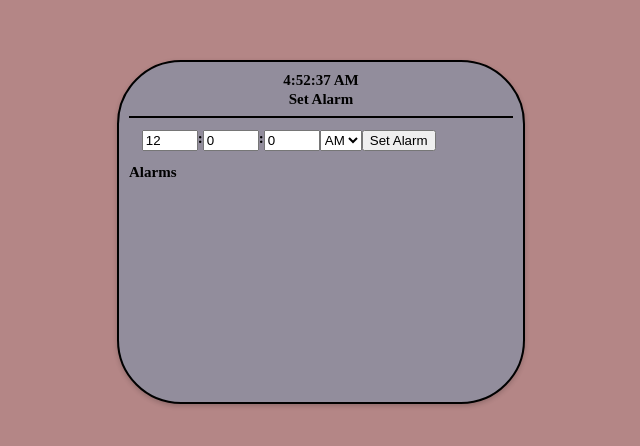
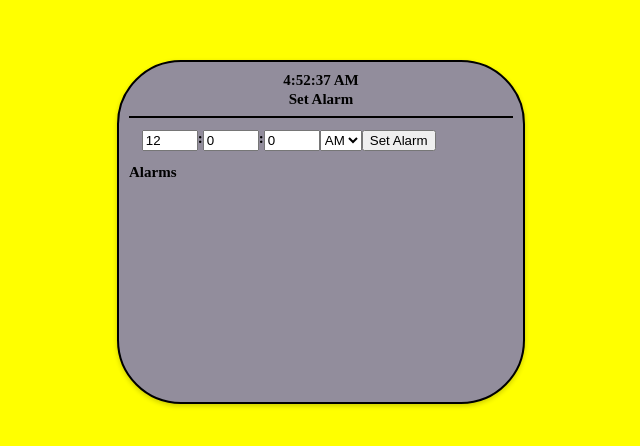
Before and after one commit to codinav/AlarmClock, a plain HTML site: page index.html in a window 1280 px wide. Shown: the part 168-614 px from the top of the page, without its empty margins (319-959 px from the left). Drawn offline with Linux system fonts and the light colour scheme.

Commit message:
Update style.css

```diff
--- a/style.css
+++ b/style.css
@@ -4,7 +4,7 @@ body {
     align-items: center;
     height: 100vh;
     margin: 0;
-    background-color: rgb(180 134 134);
+    background-color: #FFFF00;
   }
 
   .ccurrent-time {
```
